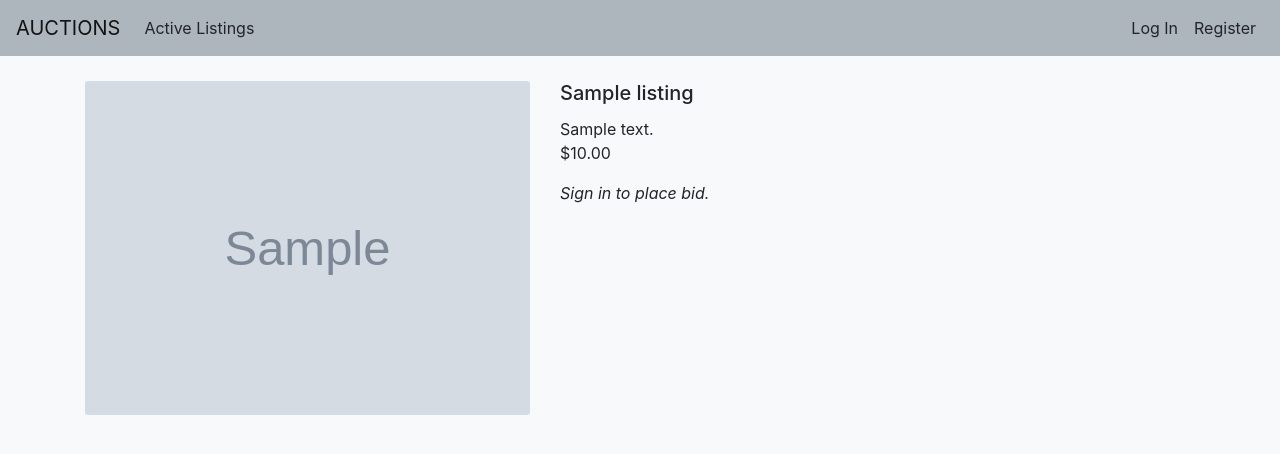
After one commit to ycolagelo/commerce-, a Django app: page /1/listing in a window 1280 px wide. The commit adds this page. Shown: the top 454 px of the page. Run offline with Django 3.2, Linux system fonts and the light colour scheme; tables that the repository leaves empty hold one stand-in row (values such as "Sample post"); grey boxes marked "Sample" are stand-in pictures; some libraries are stand-ins or nearby versions.

Commit message:
Added an Error page and close bid button.

```diff
--- /dev/null
+++ b/auctions/error_codes.py
@@ -0,0 +1,8 @@
+# Error codes
+INVALID_BID = 1
+
+# error messages
+
+ERROR_MESSAGES = {
+    INVALID_BID: "The bid must be higher than the asking price as well as other bids"
+}
--- a/auctions/models.py
+++ b/auctions/models.py
@@ -40,11 +40,12 @@ class Listing(models.Model):
 
 class Bid(models.Model):
     """models for the bids created on the listings"""
-    listing_id = models.ForeignKey(
+    listing = models.ForeignKey(
         Listing, on_delete=models.CASCADE, related_name="bid_product")
-    user_id = models.ForeignKey(
+    user = models.ForeignKey(
         User, on_delete=models.PROTECT, related_name="bidder")
-    bidding_price = models.IntegerField(default=0)
+    bidding_price = models.DecimalField(
+        max_digits=10, decimal_places=2, default=0)
 
     def __str__(self):
         return f"{self.user_id} placed {self.bidding_price} on {self.listing_id}"
--- a/auctions/static/auctions/styles.css
+++ b/auctions/static/auctions/styles.css
@@ -103,3 +103,29 @@ a:focus {
     /* text-align: center !important; */
     margin-bottom: revert;
 }
+
+
+/* Watchlist */
+.cwl-row {
+  height: 130px;
+  margin: 25px;
+  padding: 15px 25px;
+  background-color: #E9ECEF;
+  display: flex;
+  justify-content: space-between;
+}
+
+.cwl-row-right {
+  /* margin-right: 25px; */
+}
+.cwl-row-left {
+  /* margin-left: 25px; */
+}
+
+.cwl-list-image {
+  max-height: 90px;
+}
+
+.cwl-link-text {
+
+}
--- a/auctions/templates/auctions/create_list.html
+++ b/auctions/templates/auctions/create_list.html
@@ -24,7 +24,7 @@
         <div class="form-row">
             <div class = "form-group col-md-4">
                 <label for="inputEmail4">Price</label>
-                <input type="number" required step ="0.01"  name="price" class="form-control" id="inputEmail4">
+                $<input type="number" required step ="0.01"  name="price" class="form-control" id="inputEmail4">
              </div>
         </div>
 
--- a/auctions/templates/auctions/index.html
+++ b/auctions/templates/auctions/index.html
@@ -15,8 +15,8 @@
             <div class="listing-card-bottom">
                 <h5 class="card-title">{{item.name}}</h5>
                 <p class="card-text">{{item.description}}.</p>
-                <p class="card-text">{{item.price}}</p>
-                <a href="{% url 'details' item.id %}">Details</a>
+                <p class="card-text">${{item.price}}</p>
+                <a href="{% url 'listing' item.id %}">Details</a>
             </div>
     </div>
     {% endfor %}
--- /dev/null
+++ b/auctions/templates/auctions/listing.html
@@ -0,0 +1,50 @@
+{% extends "auctions/layout.html" %}
+
+{% block body%}
+<div class="container">
+
+    <div class="row">
+        <div class="col-5">
+            <img src="{{product.image.url}}" class="card-img" alt="...">
+        </div>
+        <div class="col-7">
+            <h5 class="card-title">{{product.name}}</h5>
+            <div class="card-text">{{product.description}}</div>
+            <p>${{product.price}}</p>
+            {%if user.is_authenticated %}
+            <div>
+               <p> <a href="{% url 'watchlist' product.id %}">Add to Watchlist</a></p>
+                {% comment %} <a href="#">Add to watchlist</a> {% endcomment %}
+            </div>
+            <div>
+                <lable for="bidForm">Bid on Item.</lable>
+                <form action="{% url 'place_bid' product.id %}" method="post">
+                    {% csrf_token %}
+                    $<input type="number" step="0.01" name="bid" id="bidForm">
+                    <button type="submit" class="btn btn-primary button-primary" for="nidForm">Submit Bid</button>
+                </form>
+            </div>
+            <div>Current Bid: ${{highest_bid}}</div>
+            <div>
+                <p><h6>Details:</h6></p>
+                <ul>
+                    <li>Listed by: {{lister}}</li>
+                    <li>Category:{{product.category}}</li>
+                </ul>
+
+            </div>
+            {% if lister == user %}
+                <form action="" method="post">
+                    {% csrf_token %}
+                    <button type="submit" class="btn btn-primary button-primary">Close bid</button>
+                </form>
+            {% endif %}
+            {%else%}
+            <div>
+                <i>Sign in to place bid.</i>
+            </div>
+            {% endif %}
+        </div>
+    </div>
+</div>
+{% endblock%}
--- a/auctions/urls.py
+++ b/auctions/urls.py
@@ -8,11 +8,11 @@ urlpatterns = [
     path("logout", views.logout_view, name="logout"),
     path("register", views.register, name="register"),
     path("create_list", views.create_list, name="create_list"),
-    path("<int:item_id>/details", views.details, name="details"),
+    path("<int:item_id>/listing", views.listing, name="listing"),
     path("<int:product_id>/watchlist", views.watchlist, name="watchlist"),
     path("current_watchlist", views.current_watchlist, name="current_watchlist"),
     path("<int:listing_id>/watchlist_delete",
          views.watchlist_delete, name="watchlist_delete"),
-    # path("<int:product_listing_id/delete_list>",
-    #  views.delete_list, name="delete_list")
+    path("<int:product_id>/place_bid", views.place_bid, name="place_bid"),
+    path("error/<int:code>", views.error, name="error")
 ]
--- a/auctions/views.py
+++ b/auctions/views.py
@@ -1,19 +1,18 @@
 from django.urls import reverse
+from django.db.models import Max, FloatField
 from .models import User
 from django.contrib.auth import authenticate, login, logout
 from django.db import IntegrityError
 from django.http import HttpResponse, HttpResponseRedirect
-from django.shortcuts import render, get_object_or_404
-from .models import Listing, Choices, Watchlist
-from .forms import NewListForm
+from django.shortcuts import render, get_object_or_404, redirect
+from .models import Listing, Choices, Watchlist, Bid
+from .forms import NewListForm, NewBid
+from .error_codes import INVALID_BID, ERROR_MESSAGES
 
 
 def index(request):
     """renders the active list template"""
     active_listings = Listing.objects.filter(state="active").all()
-
-    # for listing in active_listings:
-    #     listing.image.image
 
     return render(request, "auctions/index.html", {
         "active_listings": active_listings
@@ -99,12 +98,23 @@ def create_list(request):
     })
 
 
-def details(request, item_id):
+def listing(request, item_id):
     if request.method == "GET":
         product = Listing.objects.get(pk=item_id)
+        lister = product.user_id
+        bids = Bid.objects.filter(listing=product).all()
+        aggregate_result = bids.aggregate(
+            max=Max('bidding_price', output_field=FloatField()))
+        highest_bid = aggregate_result['max']
+        user = request.user
+        # value, category = (product.category)
 
-    return render(request, "auctions/details.html", {
-        "product": product
+    return render(request, "auctions/listing.html", {
+        "product": product,
+        "lister": lister,
+        "highest_bid": highest_bid,
+        "user": user,
+        # "category": category
     })
 
 
@@ -149,9 +159,39 @@ def watchlist_delete(request, listing_id):
     return HttpResponseRedirect(reverse("current_watchlist"))
 
 
-# def product_bid(request, ):
+def place_bid(request, product_id):
+    """Allows user to place bid on an item"""
+    user = request.user
+    listing = Listing.objects.get(pk=product_id)
+    bids = Bid.objects.filter(listing=listing).all()
+    original_price = Listing.objects.get(pk=product_id)
+
+    if request.method == "POST":
+        form = NewBid(request.POST)
+        obj = Bid()
+        if form.is_valid():
+            current_bid = form.cleaned_data['bid']
+            aggregate_result = bids.aggregate(
+                max=Max('bidding_price', output_field=FloatField()))
+            max_bidding_price = aggregate_result['max'] or 0
+
+            if current_bid >= original_price.price and current_bid > max_bidding_price:
+                obj.listing = listing
+                obj.user = user
+                obj.bidding_price = current_bid
+                obj.save()
+                return HttpResponseRedirect(reverse("current_watchlist"))
+            else:
+                return redirect("error", code=INVALID_BID)
+        else:
+            return redirect("error", code=INVALID_BID)
+
+    return HttpResponseRedirect(reverse("current_watchlist"))
 
 
-# pass
-# find a  way to save currency
-# continue with validation for bids
+def error(request, code):
+    """generates errors"""
+    error_messages = ERROR_MESSAGES[code]
+    return render(request, 'auctions/error.html', {
+        "error": error_messages
+    })
```
Also changed, not shown: auctions/forms.py (+10 -1 lines), auctions/templates/auctions/current_watchlist.html (+14 -11 lines), auctions/templates/auctions/details.html (deleted, +0 -31 lines), auctions/templates/auctions/error.html (added, +10 -0 lines), auctions/migrations/0022_auto_20201119_1529.py (added), auctions/migrations/0023_auto_20201119_1709.py (added), auctions/templates/auctions/watchlist.html (line endings or trailing spaces).
